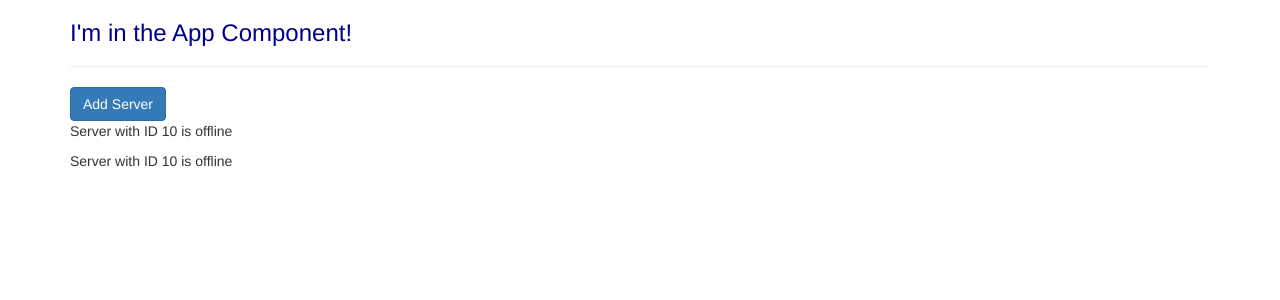
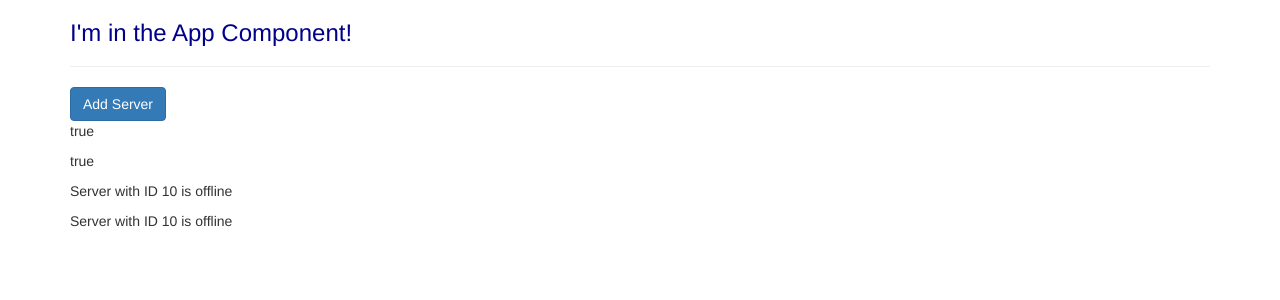
Before and after one commit to RicardoFazzi/Angular4, an Angular app: page / in a window 1280 px wide. Shown: the top 300 px of the page. Built offline with nearby package versions, Linux system fonts and the light colour scheme.

Commit message:
Lecture 25: Property Binding vs String Interpolation

```diff
--- a/src/app/servers/servers.component.html
+++ b/src/app/servers/servers.component.html
@@ -1,5 +1,7 @@
 <button
   [disabled]="!allowNewServer"
   class="btn btn-primary">Add Server</button>
+<p [innerText]="allowNewServer"></p> <!--This is property Bindig-->
+<p>{{allowNewServer}}</p> <!--This is String interpolation-->
 <app-server></app-server>
 <app-server></app-server>
```
